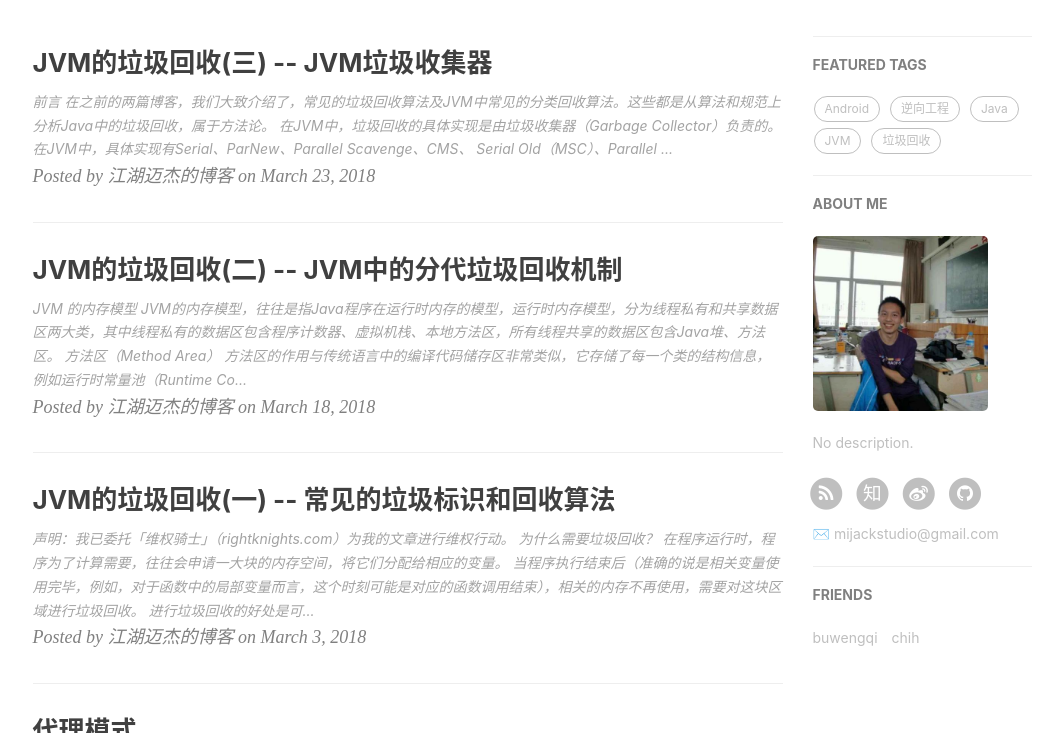
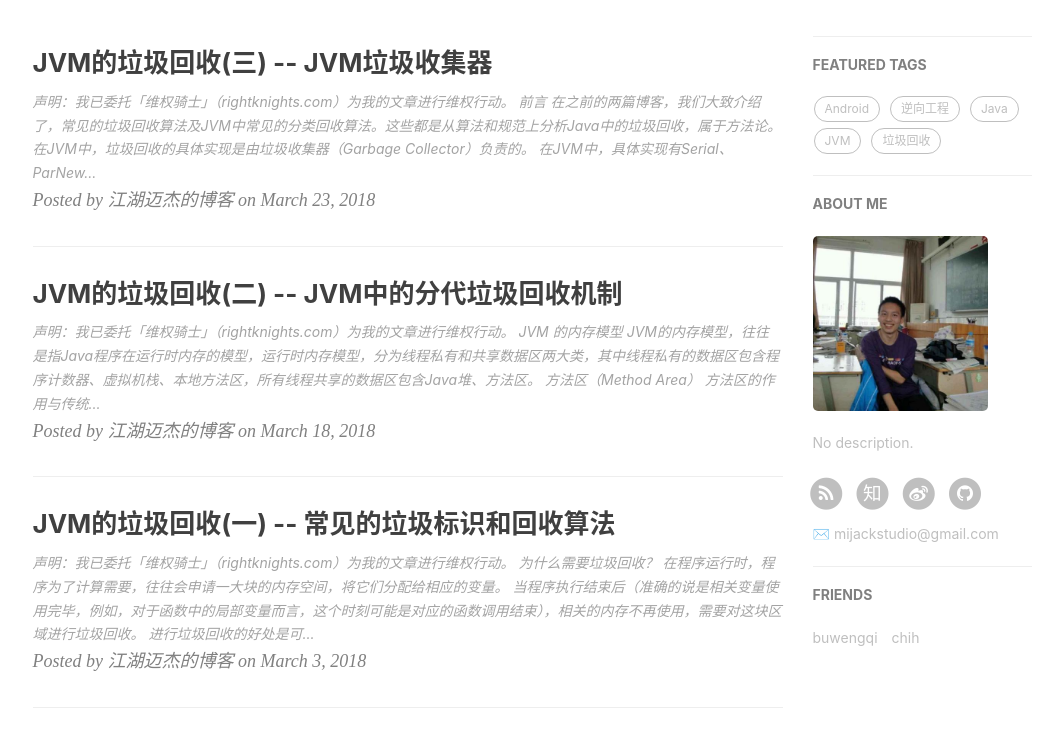
Before and after one commit to MiJack/mijack.github.io, a Jekyll site: the page built from index.html, in a window 1280 px wide and 900 px high, scrolled down 627 px, cut to the strip 167-900 px from the top of the window. Shown: the whole strip, without its empty margins (135-1198 px from the left). Built offline with Jekyll 4.4.1, drawn with Linux system fonts in a browser that asks for light colours; nearby versions of some CDN libraries; the list of posts is cut into pages by our own code; comment, search, counter and statistics services are not loaded.

Commit message:
site update to 2018-03-25 15:37:45

```diff
--- a/_posts/2018-03-18-Garbage-Collection.md
+++ b/_posts/2018-03-18-Garbage-Collection.md
@@ -11,6 +11,8 @@ tags:
 - 内存模型
 - 引用
 ---
+> 声明：我已委托「维权骑士」（rightknights.com）为我的文章进行维权行动。
+
 # JVM 的内存模型
 
 JVM的内存模型，往往是指Java程序在运行时内存的模型，运行时内存模型，分为线程私有和共享数据区两大类，其中线程私有的数据区包含程序计数器、虚拟机栈、本地方法区，所有线程共享的数据区包含Java堆、方法区。
--- a/_posts/2018-03-23-JAVA-Garbage-Collector.md
+++ b/_posts/2018-03-23-JAVA-Garbage-Collector.md
@@ -9,6 +9,7 @@ tags:
 - 垃圾回收
 - 垃圾收集器
 ---
+> 声明：我已委托「维权骑士」（rightknights.com）为我的文章进行维权行动。
 
 # 前言
 
```
Also changed, not shown: 1 other file.
